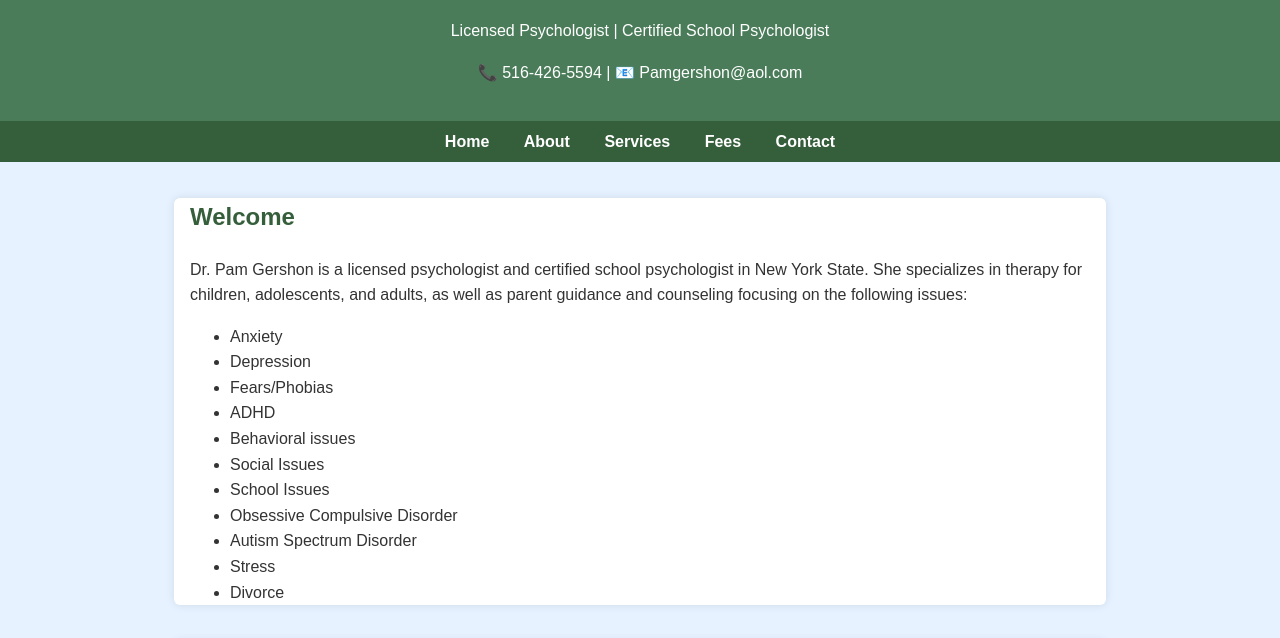
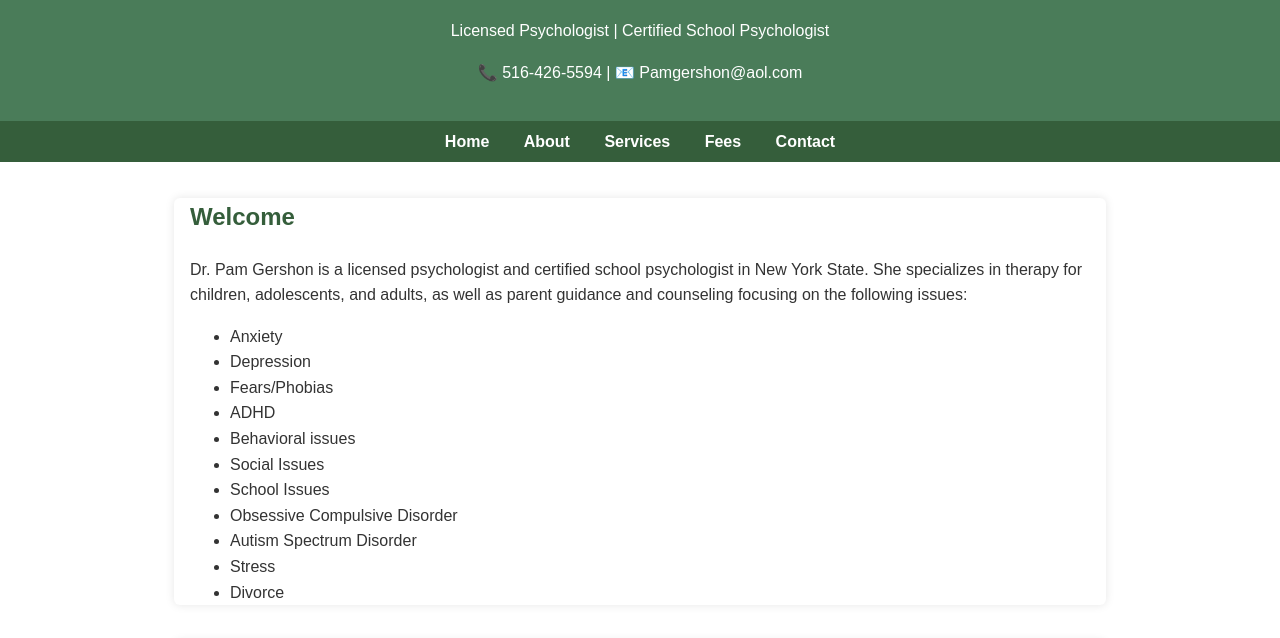
Before and after one commit to pamgershon/pamgershon-website, a plain HTML site: page index.html in a window 1280 px wide. Shown: the part 95-733 px from the top of the page. Drawn offline with Linux system fonts and the light colour scheme.

Commit message:
Update index.html

```diff
--- a/index.html
+++ b/index.html
@@ -10,7 +10,7 @@
       line-height: 1.6;
       margin: 0;
       padding: 0;
-      background: #e6f2ff;
+      background: #ffffff;
       color: #333;
     }
    header {
```
Lines whose indentation alone changed are shown as unchanged.
